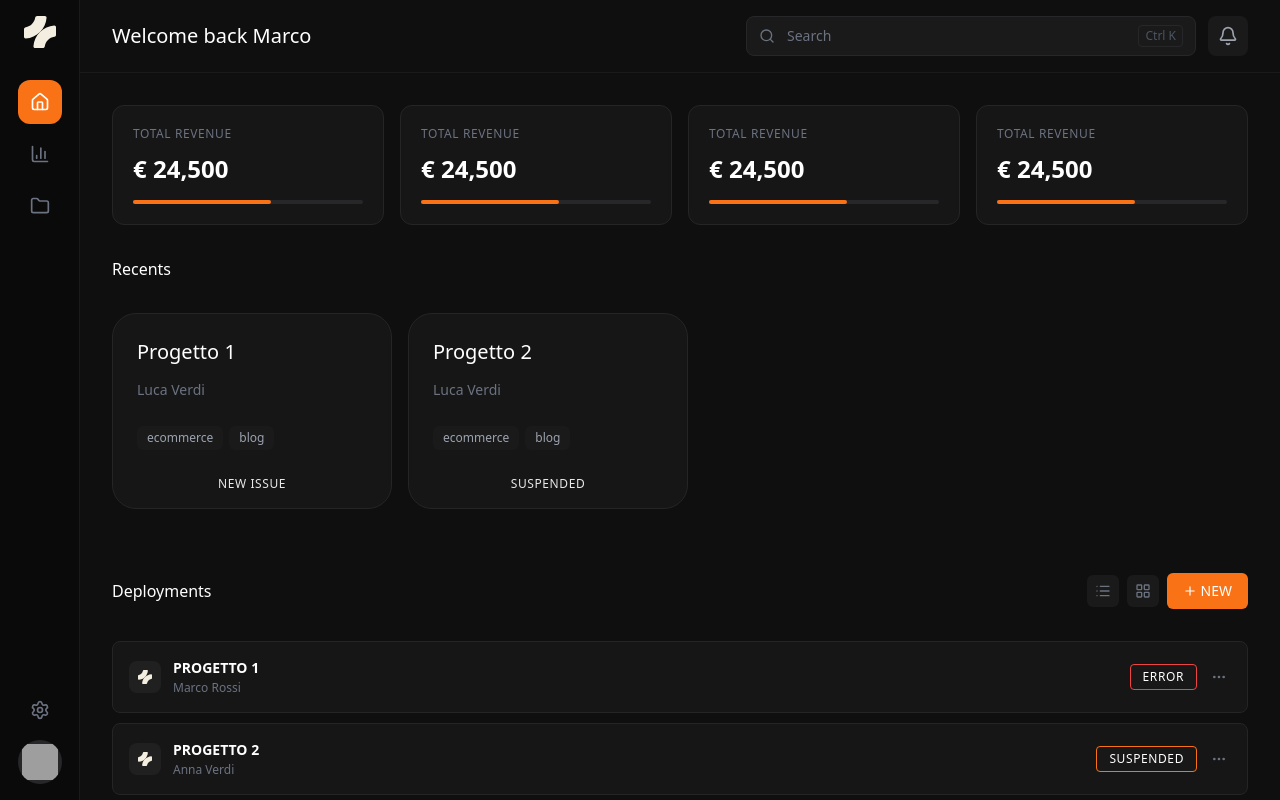
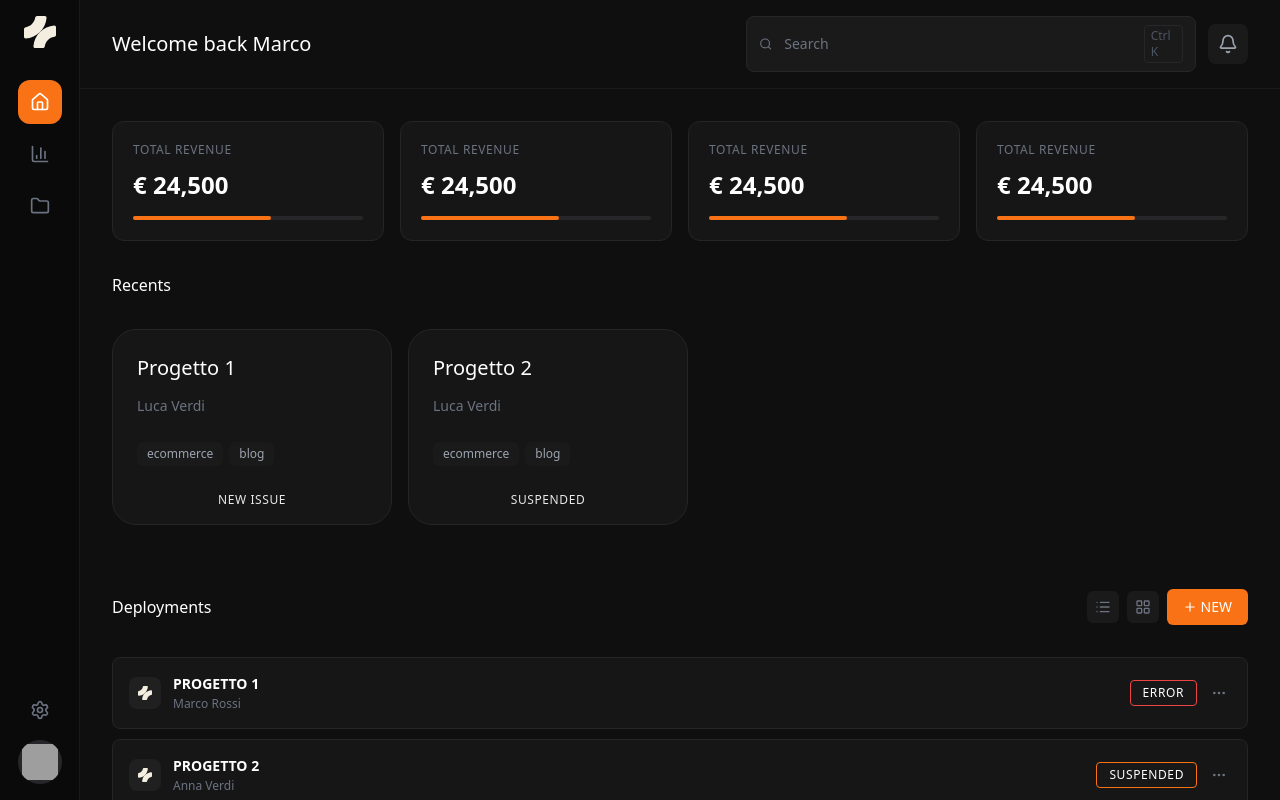
Before and after one commit to conflict-driven-devs/headquarter, a React (Vite) app in the folder web/: page / in a window 1280 px wide. Built offline with nearby package versions, Linux system fonts and the light colour scheme; grey boxes are pictures that could not be loaded.

Commit message:
feat: add search input functionality to header component

```diff
--- a/web/src/pages/Overview.tsx
+++ b/web/src/pages/Overview.tsx
@@ -1,3 +1,4 @@
+import { useState } from 'react'
 import { useBreakpointValues } from '../hooks/useResponsive'
 import { Search, Bell, MoreHorizontal, List, LayoutGrid, Plus } from 'lucide-react'
 
@@ -27,6 +28,7 @@ const responsiveConfig = {
 }
 
 function Header() {
+  const [searchQuery, setSearchQuery] = useState('')
   const headerConfig = useBreakpointValues(responsiveConfig.headerLayout)
   const titleConfig = useBreakpointValues(responsiveConfig.headerTitle)
   const searchConfig = useBreakpointValues(responsiveConfig.headerSearch)
@@ -36,10 +38,16 @@ function Header() {
       <h1 className={`font-medium text-white mb-0 ${titleConfig}`}>Welcome back Marco</h1>
 
       <div className="flex items-center gap-3 flex-1 justify-end">
-        <div className={`flex items-center bg-dark-500 rounded-lg border border-dark-200 w-full max-w-[280px] md:max-w-[360px] lg:max-w-[450px] ${searchConfig}`}>
+        <div className={`flex items-center bg-dark-500 rounded-lg border border-dark-200 w-full max-w-[280px] md:max-w-[360px] lg:max-w-[450px] cursor-text ${searchConfig}`}>
           {icons.search}
-          <span className="text-gray-500 ml-3 text-sm flex-1">Search</span>
-          <span className="text-gray-600 text-xs border border-dark-200 rounded px-1.5 py-0.5">Ctrl K</span>
+          <input
+            type="text"
+            placeholder="Search"
+            value={searchQuery}
+            onChange={(e) => { setSearchQuery(e.target.value) }}
+            className="bg-transparent border-0 text-white placeholder-gray-500 focus:outline-none w-full text-sm ml-3"
+          />
+          <span className="text-gray-600 text-xs border border-dark-200 rounded px-1.5 py-0.5 ml-2">Ctrl K</span>
         </div>
 
         <button className="w-10 h-10 rounded-lg bg-dark-500 border border-dark-200 flex items-center justify-center cursor-pointer shrink-0 hover:border-gray-600 transition-colors">
```
